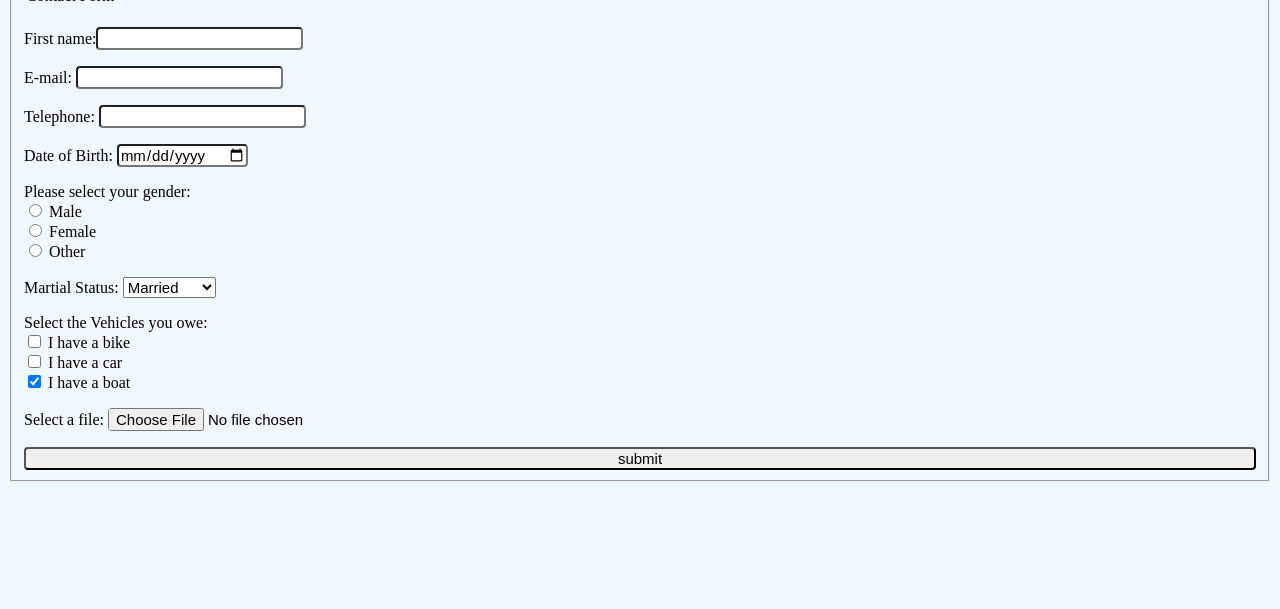
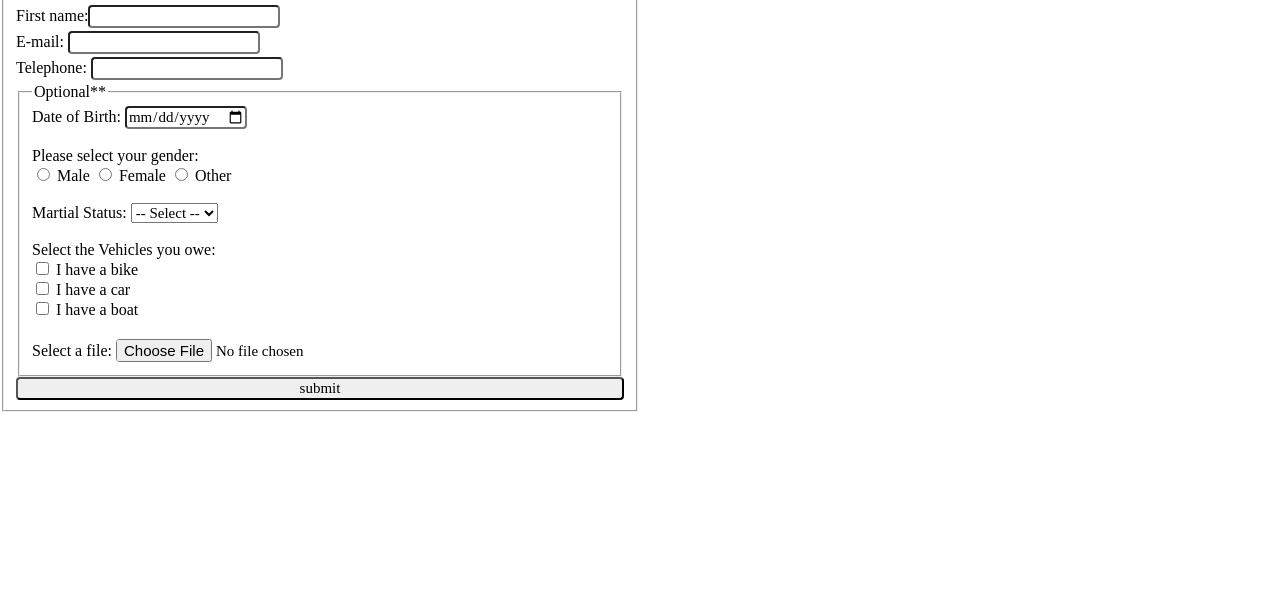
Before and after one commit to sonalaggarwal555/portfolio, a plain HTML site: page contact-form.html in a window 1280 px wide. Shown: the part 191-800 px from the top of the page. Drawn offline with Linux system fonts and the light colour scheme.

Commit message:
Lesson - 9 Assignment

```diff
--- a/contact-form.html
+++ b/contact-form.html
@@ -6,26 +6,42 @@
 </head>
 <style>
 body{
-	display:block;
   background-color:aliceblue;
+  margin:0;
 }
 button,input,select,textarea{
-	font-family:Arial;
+	font-family:inherit;
   font-size:15px;
-  box-sizing:border-box;
+  box-sizing: border-box;
 }
 input{
 border-radius:4px;
+cursor:pointer;
 }
 input[type=submit]{
 width:100%;
 background-color:#cc9da;
 }
-input[type=password]:focus{
-	background-color:#ddd;
-  outline:none;
+input[type=text]:focus{
+	background-color:blue;
 }
-fieldset{
+form{
+  display:grid;
+  grid-template-columns: 1fr 1fr;
+}
+.checkbox label:hover input ~ .checkmark {
+  background-color: #2196F3;
+}
+p{
+  margin-top: 2px;
+  margin-bottom: 3px;
+}
+.Optional{
+  margin-top: 0px;
+  margin-bottom: 0px;
+}
+legend {
+
 }
 </style>
 <body>
@@ -44,28 +60,33 @@ fieldset{
     <a href="contact-form.html" class="tablink" style="background-color:#f44336;">Contact</a>
   </nav>
 
-<form action="/action_page.php">
+    <form method="GET">
     <fieldset>
       <legend>Contact Form</legend>
       <p>First name:<input type="text" name="firstname" value=""></p>
       <p>E-mail: <input type="email" name="emailaddress"></p>
-<p>Telephone: <input type="tel" name="phone" pattern="[0-9]{3}-[0-9]{2}-[0-9]{3}" required></p>
-<p>Date of Birth: <input type="date" name="bday"></p>
-<p>Please select your gender:<br/>
-   <input type="radio" name="gender" value="male"> Male<br/>
-   <input type="radio" name="gender" value="female"> Female<br/>
-   <input type="radio" name="gender" value="other"> Other<br/></p>
-<p>Martial Status:
+      <p>Telephone: <input type="tel" name="phone" pattern="[0-9]{3}-[0-9]{2}-[0-9]{3}"></p>
+
+    <fieldset>
+      <legend>Optional**</legend>
+      <p class="Optional">Date of Birth: <input type="date" name="bday"></p><br/>
+      <p class="Optional">Please select your gender:<br/>
+         <input type="radio" name="gender" value="male"> Male
+         <input type="radio" name="gender" value="female"> Female
+         <input type="radio" name="gender" value="other"> Other</p><br/>
+      <p class="Optional">Martial Status:
        	<select name="cats" size="multiple">
-    	<option value="Grumpy Cat">Married</option>
-    	<option value="Garfield">Unmarried</option>
-    	<option value="Tom">Divorced</option>
-	</select></p>
-<p>Select the Vehicles you owe: <br/>
+            <option value="None">-- Select --</option>
+          	<option value="Married">Married</option>
+          	<option value="Unmarried">Unmarried</option>
+          	<option value="Divorced">Divorced</option>
+      	</select></p><br/>
+      <p class="Optional">Select the Vehicles you owe: <br/>
     	 <input type="checkbox" name="vehicle1" value="Bike"> I have a bike<br/>
-   <input type="checkbox" name="vehicle2" value="Car"> I have a car<br>
-   <input type="checkbox" name="vehicle3" value="Boat" checked> I have a boat</p>
+       <input type="checkbox" name="vehicle2" value="Car"> I have a car<br/>
+       <input type="checkbox" name="vehicle3" value="Boat"> I have a boat</p><br/>
       <p>Select a file: <input type="file" name="myFile"></p>
+    </fieldset>
 
     <input type="submit" value="submit">
 
--- a/styles.css
+++ b/styles.css
@@ -33,7 +33,7 @@ header{
   padding:5px;
   font-size: 17px;
   width:33.33%;
-  transition: 2s;
+  transition: 4s;
 }
 /* CSS TRANSITONS */
 .tablink:hover{
@@ -69,7 +69,7 @@ header{
   border:1px solid #eaeaea;
   border-radius: 5px;
   box-shadow: 2px 2px 5px 0px #ececec;
-  transition: 2s;
+  transition: 4s;
 }
 /* CSS TRANSITONS */
 .card:hover{
```
Also changed, not shown: index.html (+1 -3 lines). Lines whose indentation alone changed are shown as unchanged.
